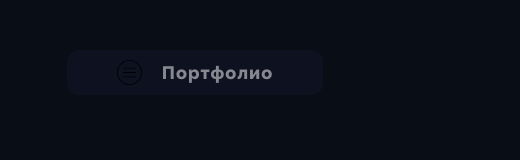
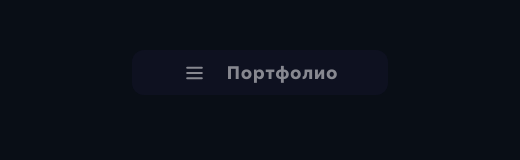
Before and after one commit to AleksandrZimin/portfolio, a React (Create React App) app: page / in a window 390 px wide. Shown: the top 160 px of the page, 520 px wide, since content can reach past the window. Built offline with nearby package versions, Linux system fonts and the light colour scheme.

Commit message:
добавил бургер меню и интерактив на страницу

```diff
--- a/src/components/About.css
+++ b/src/components/About.css
@@ -9,7 +9,12 @@
 .about-photo{
    width: 350px;
    border-radius:50%;
-   /* margin-right: 250px; */
+   cursor: pointer;
+   transition: all 250ms ease-out;
+}
+
+.about-photo:hover {
+   width: 340px;
 }
 
 .about-text{
@@ -46,6 +51,12 @@ font-size: 20px;
 font-style: normal;
 font-weight: 700;
 line-height: normal;
+cursor: pointer;
+transition: all 250ms ease-out;
+}
+
+.about-text-item-first:hover {
+   padding: 0 30px;
 }
 
 .about-text-h1 {
@@ -76,6 +87,9 @@ margin: 24px 0;
       width: 250px;
       margin-bottom: 30px;
    }
+   .about-photo:hover {
+      width: 240px;
+   }
 
    .about-text-h1 {
       font-size: 38px;
--- a/src/components/App.css
+++ b/src/components/App.css
@@ -45,3 +45,13 @@
     transform: rotate(360deg);
   }
 }
+
+.wrapper {
+  max-width: 1640px;
+  display: flex;
+  flex-direction: column;
+  margin: auto;
+  text-align: center;
+  justify-content: center;
+  align-items:center;
+}
--- a/src/components/App.js
+++ b/src/components/App.js
@@ -12,6 +12,7 @@ import Footer from "./Footer";
 function App() {
   return (
     <div className="App">
+      <div className="wrapper" id="up">
         <Header />
         <Promo />
         <About />
@@ -19,6 +20,7 @@ function App() {
         <Portfolio />
         <Career />
         <Skills />
+      </div>
       <Footer />
     </div>
   );
--- a/src/components/Career.css
+++ b/src/components/Career.css
@@ -25,6 +25,12 @@
     line-height: normal;
     fill: rgba(123, 74, 226, 0.10);
     margin: 10px;
+    cursor: pointer;
+    transition: all 250ms ease-out;
+}
+
+.career-tag:hover {
+   padding: 0 30px;
 }
 
 .career-1 {
--- a/src/components/Curses.css
+++ b/src/components/Curses.css
@@ -30,7 +30,21 @@
 }
 
 .curses-block-1:hover {
-   background: rgba(123, 74, 226, 0.10)
+   background: rgba(123, 74, 226, 0.10);
+
+}
+
+.curses-block-1:hover  .curses-block-1-p2 {
+   font-size: 24px;
+}
+
+.curses-block-1:hover  .curses-block-1-p1 {
+   font-size: 15px;
+}
+
+.curses-block-1:hover  .curses-block-1-icon {
+   width: 70px;
+   height: 62px;
 }
 
 .active {
@@ -41,6 +55,7 @@
    width: 72px;
 height: 64px;
 flex-shrink: 0;
+transition: all 550ms ease-out;
 }
 
 .curses-block-1-p1 {
@@ -52,6 +67,7 @@ font-style: normal;
 font-weight: 400;
 line-height: normal;
 margin: 0;
+transition: all 550ms ease-out;
 }
 
 .curses-block-1-p2 {
@@ -63,6 +79,7 @@ font-style: normal;
 font-weight: 700;
 line-height: normal;
 margin: 0;
+transition: all 550ms ease-out;
 }
 
 .curses-text {
--- a/src/components/Header.css
+++ b/src/components/Header.css
@@ -26,21 +26,40 @@
    display: none;
 }
 
+.header-svg-2 {
+   width: 25px;
+   margin-right: 20px;
+   display: none;
+}
+
 @media screen and (max-width: 968px) {
    .menu-list  {
       flex-direction: column;
    }
 
+   .menu-item {
+      margin-bottom: 20px;
+      text-align: left;
+
+   }
+
    .header {
+      width: 50%;
       flex-direction: column;
       width: max-content;
 
    }
 
-   .menu-item {
-      margin-top: 20px;
-      margin-right: 0;
-      text-align: left;
+   .menu {
+      display: none;
+   }
+
+   .open-menu {
+      display: block;
+   }
+
+   .open-svg {
+      display: flex;
    }
 }
 
@@ -102,8 +121,4 @@
       display: block;
    }
 
-   .header-svg {
-      display: flex;
-   }
-
 }
--- a/src/components/Header.js
+++ b/src/components/Header.js
@@ -13,20 +13,72 @@ function Header() {
     <div className="header" name="main">
       <div className="menu-block" onClick={toggleMenu}>
         <svg
-          className="header-svg"
-          data-name="Слой 1"
-          id="Слой_1"
-          viewBox="0 0 128 128"
+          className={`header-svg ${!isMenuVisible ? "" : "open-svg"}`}
+          width="26px"
+          height="26px"
+          viewBox="0 0 24.00 24.00"
+          fill="none"
           xmlns="http://www.w3.org/2000/svg"
+          stroke="rgba(255, 255, 255, 0.50)"
         >
-          <title />
-          <path d="M64,128a64,64,0,1,1,64-64A64.07,64.07,0,0,1,64,128ZM64,4a60,60,0,1,0,60,60A60.07,60.07,0,0,0,64,4Z" />
-          <path d="M95,44H33a2,2,0,0,1,0-4H95a2,2,0,0,1,0,4Z" />
-          <path d="M95,66H33a2,2,0,0,1,0-4H95a2,2,0,0,1,0,4Z" />
-          <path d="M95,88H33a2,2,0,0,1,0-4H95a2,2,0,0,1,0,4Z" />
+          <g id="SVGRepo_bgCarrier" stroke-width="0" />
+
+          <g
+            id="SVGRepo_tracerCarrier"
+            stroke-linecap="round"
+            stroke-linejoin="round"
+          />
+
+          <g id="SVGRepo_iconCarrier">
+            {" "}
+            <g id="Menu / Hamburger_MD">
+              {" "}
+              <path
+                id="Vector"
+                d="M5 17H19M5 12H19M5 7H19"
+                stroke="rgba(255, 255, 255, 0.50)"
+                stroke-width="2"
+                stroke-linecap="round"
+                stroke-linejoin="round"
+              />{" "}
+            </g>{" "}
+          </g>
         </svg>
-        <h1 className="header-h1" href="#">
-          Портфолио
+        <svg
+          className={`header-svg ${isMenuVisible ? "" : "open-svg"}`}
+          width="26px"
+          height="26px"
+          viewBox="0 0 24.00 24.00"
+          fill="none"
+          xmlns="http://www.w3.org/2000/svg"
+          stroke="#rgba(255, 255, 255, 0.50)"
+          transform="rotate(90)"
+        >
+          <g id="SVGRepo_bgCarrier" stroke-width="0"></g>
+          <g
+            id="SVGRepo_tracerCarrier"
+            stroke-linecap="round"
+            stroke-linejoin="round"
+          ></g>
+          <g id="SVGRepo_iconCarrier">
+            {" "}
+            <g id="Menu / Hamburger_MD">
+              {" "}
+              <path
+                id="Vector"
+                d="M5 17H19M5 12H19M5 7H19"
+                stroke="rgba(255, 255, 255, 0.50)"
+                stroke-width="2"
+                stroke-linecap="round"
+                stroke-linejoin="round"
+              ></path>{" "}
+            </g>{" "}
+          </g>
+        </svg>
+        <h1 className="header-h1">
+          <Link to="up" smooth={true} duration={500} offset={-70}>
+            Портфолио
+          </Link>
         </h1>
       </div>
 
--- a/src/components/Portfolio.css
+++ b/src/components/Portfolio.css
@@ -32,6 +32,12 @@
    border-radius: 16px;
    background-color: rgba(123, 74, 226, 0.10);
    padding: 0 40px;
+   cursor: pointer;
+   transition: all 250ms ease-out;
+}
+
+.portfolio-link:hover {
+   padding: 0 30px;
 }
 
 .portfolio-link-p {
--- a/src/components/Promo.css
+++ b/src/components/Promo.css
@@ -22,6 +22,12 @@
    align-items: center;
    border-radius: 16px;
    background: rgba(123, 74, 226, 0.10);
+   cursor: pointer;
+   transition: all 250ms ease-out;
+}
+
+.promo-left-hello:hover {
+   padding: 0 30px;
 }
 
 .promo-left-hello-text {
--- a/src/components/Skills.css
+++ b/src/components/Skills.css
@@ -25,7 +25,13 @@
    line-height: normal;
    fill: rgba(123, 74, 226, 0.10);
    margin: 10px;
+   cursor: pointer;
+   transition: all 250ms ease-out;
 
+}
+
+.skills-tag:hover {
+   padding: 0 30px;
 }
 
 .skills-img {
```
Also changed, not shown: src/components/Skills.js (+16 -0 lines), src/image/hamburger-md-svgrepo-com.svg (added), src/image/menu-hamburger-white.svg (added). Lines whose indentation alone changed are shown as unchanged.
